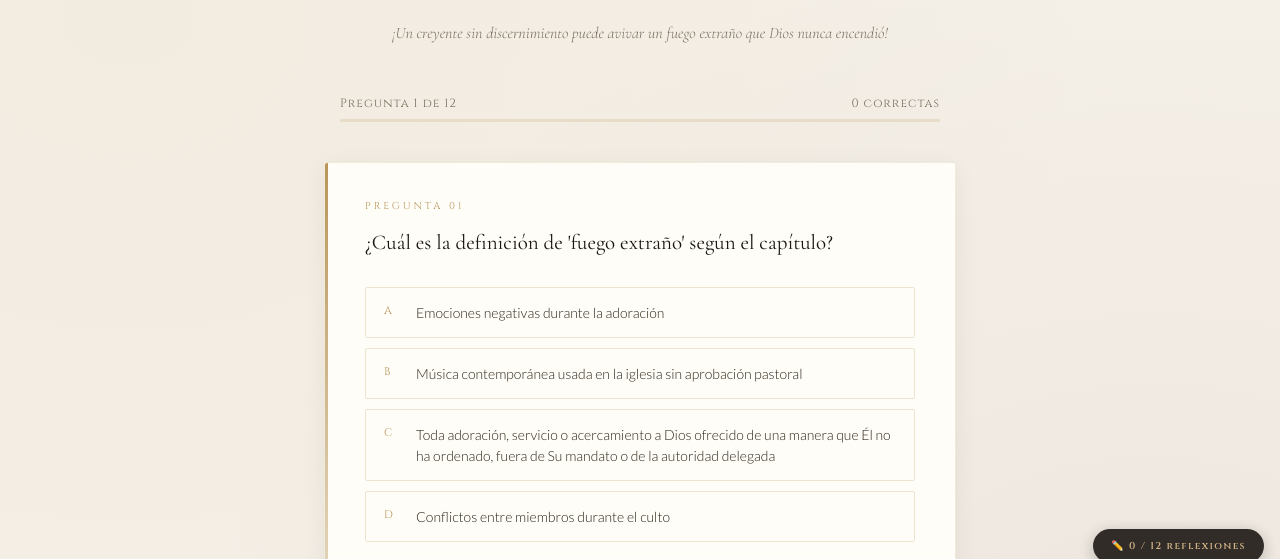
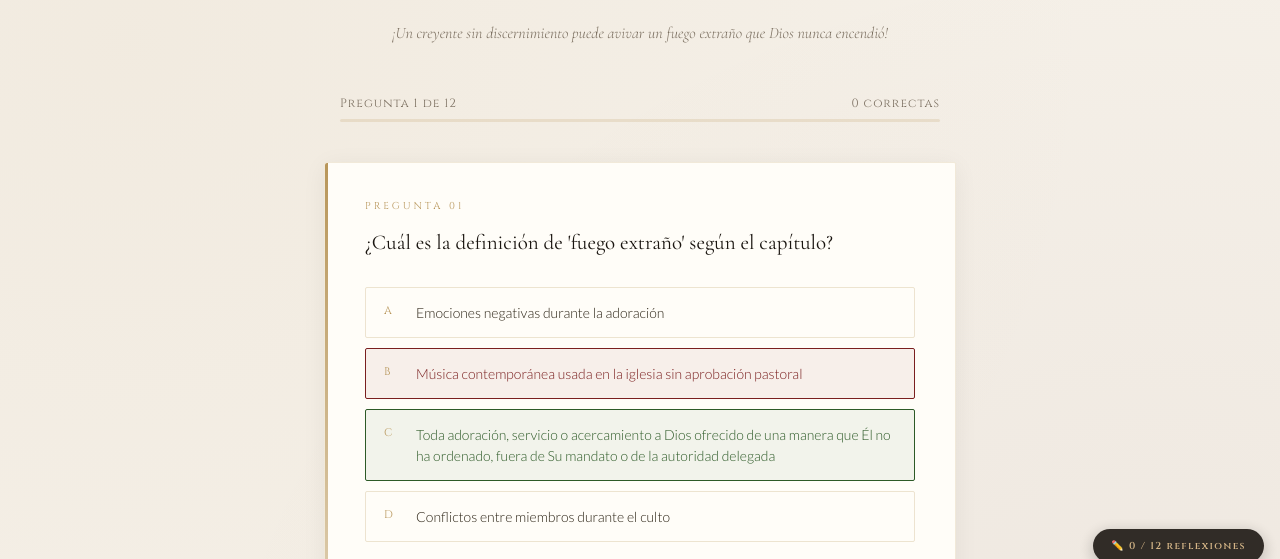
Before and after one commit to musicadelcielointl/autoridad, a plain HTML site: page capitulo7.html in a window 1280 px wide. Both pictures are taken after a click on the button 640 px from the left and 594 px from the top of the page. Shown: the part 221-780 px from the top of the page. Drawn offline with nearby package versions, Linux system fonts and the light colour scheme.

Commit message:
Add files via upload

```diff
--- a/capitulo7.html
+++ b/capitulo7.html
@@ -312,11 +312,13 @@
 <script>
 let current=1,score=0;const total=12,answered={};
 function answer(btn,isCorrect,qId){if(answered[qId])return;answered[qId]=true;const options=btn.parentElement.querySelectorAll('.option');options.forEach(o=>{o.disabled=true});const num=parseInt(qId.replace('q',''));if(isCorrect){btn.classList.add('correct');score++;document.getElementById('score-text').textContent=score+' correcta'+(score!==1?'s':'');}
+  else{btn.classList.add('wrong');options.forEach(o=>{if(o.getAttribute('onclick').includes('true'))o.classList.add('correct')});}
+
   // Record for share
   const qCard=document.getElementById('q'+num);
-  const qText=qCard.querySelector('.question-text').textContent;
-  const fbText=qCard.querySelector('.feedback-text').textContent;
-  recordAnswer(num,qText,btn.querySelector('.option-letter').nextSibling?btn.textContent.trim().replace(/^[A-D]/,'').trim():btn.textContent.trim(),isCorrect,fbText);else{btn.classList.add('wrong');options.forEach(o=>{if(o.getAttribute('onclick').includes('true'))o.classList.add('correct')});}document.getElementById('fb'+num).classList.add('show');const nextBtn=document.getElementById('next'+num);if(nextBtn)nextBtn.disabled=false;if(num===total)document.querySelector('#q12 .btn-primary').disabled=false;}
+  const qText=qCard&&qCard.querySelector('.question-text')?qCard.querySelector('.question-text').textContent:'';
+  const fbText=qCard&&qCard.querySelector('.feedback-text')?qCard.querySelector('.feedback-text').textContent:'';
+  recordAnswer(num,qText,btn.textContent.trim().replace(/^[A-D][\.\)]?\s*/,''),isCorrect,fbText);document.getElementById('fb'+num).classList.add('show');const nextBtn=document.getElementById('next'+num);if(nextBtn)nextBtn.disabled=false;if(num===total)document.querySelector('#q12 .btn-primary').disabled=false;}
 function next(n){document.getElementById('q'+n).classList.remove('active');current=n+1;document.getElementById('q'+current).classList.add('active');updateProgress();window.scrollTo({top:0,behavior:'smooth'});}
 function prev(n){document.getElementById('q'+n).classList.remove('active');current=n-1;document.getElementById('q'+current).classList.add('active');updateProgress();window.scrollTo({top:0,behavior:'smooth'});}
 function updateProgress(){document.getElementById('progress-text').textContent='Pregunta '+current+' de '+total;document.getElementById('progress-fill').style.width=((current-1)/total*100)+'%';}
```
Also changed, not shown: capitulo10.html (+5 -3 lines), capitulo11.html (+5 -3 lines), capitulo2.html (+5 -4 lines), capitulo3.html (+5 -4 lines), capitulo4.html (+5 -4 lines), capitulo5.html (+5 -4 lines), capitulo6.html (+5 -4 lines), capitulo8.html (+5 -3 lines), capitulo9.html (+5 -3 lines), epilogo.html (+3 -2 lines), prologo.html (+3 -2 lines).
